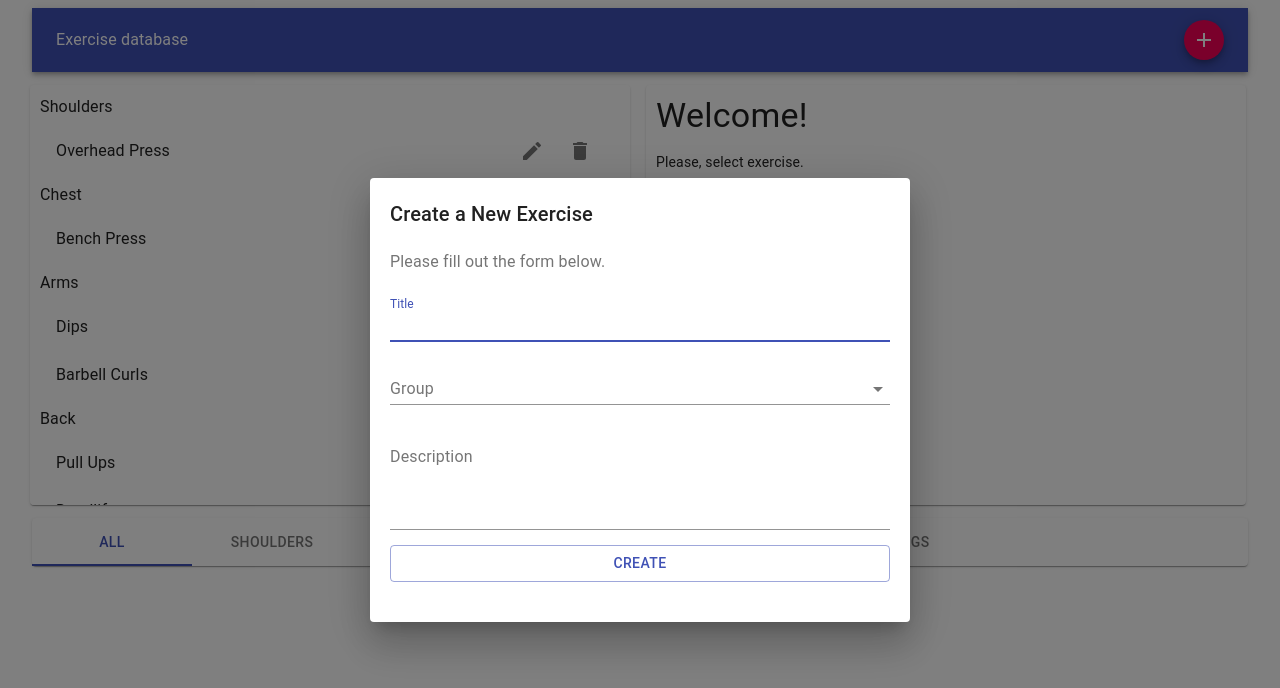
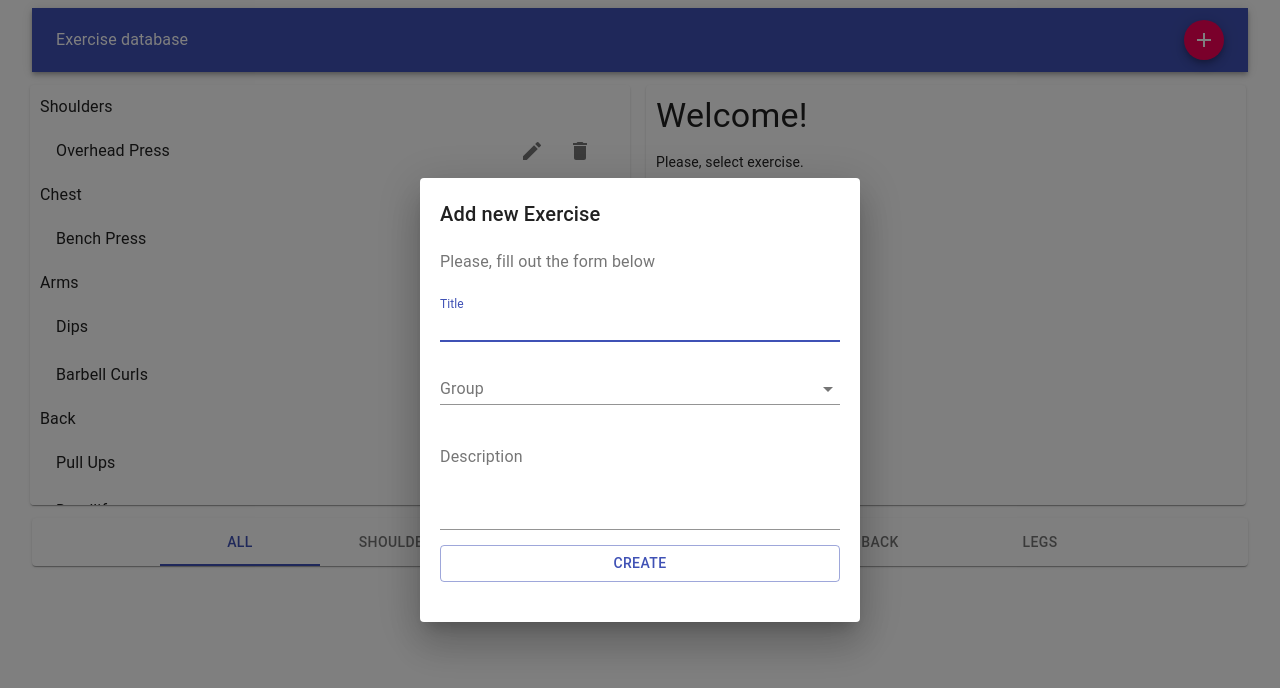
Before and after one commit to vetsnakara/explore-material-ui, a React (Create React App) app: page / in a window 1280 px wide. Both pictures are taken after a click on the button 1204 px from the left and 40 px from the top of the page. Shown: the top 688 px of the page. Built offline with nearby package versions, Linux system fonts and the light colour scheme.

Commit message:
Refactoring

```diff
--- a/src/components/App.js
+++ b/src/components/App.js
@@ -65,6 +65,8 @@ class App extends React.Component {
   }
 
   handleExerciseDelete = id => {
+    if (!window.confirm("Are you sure?")) return;
+
     this.setState(state => ({
       ...state,
       exercises: state.exercises.filter(exercise => exercise.id !== id),
--- /dev/null
+++ b/src/components/excercises/AddButton.js
@@ -0,0 +1,19 @@
+import React from 'react';
+
+import { Fab } from "@material-ui/core";
+import { Add as AddIcon } from "@material-ui/icons";
+
+const AddButton = ({ onClick }) => {
+  return (
+    <Fab
+      size="small"
+      color="secondary"
+      aria-label="add"
+      onClick={onClick}
+    >
+      <AddIcon />
+    </Fab>
+  );
+}
+
+export default AddButton;
--- a/src/components/excercises/CreateDialog.js
+++ b/src/components/excercises/CreateDialog.js
@@ -1,93 +1,49 @@
 import React from "react";
-
-import {
-  Fab,
-  Dialog,
-  DialogContent,
-  DialogContentText,
-  DialogTitle
-} from "@material-ui/core";
-
 import { withStyles } from "@material-ui/core/styles";
 
-import { Add as AddIcon } from "@material-ui/icons";
-
 import Form from "./Form";
+import DialogContainer from "./Dialog"
+import AddButton from "./AddButton"
 
 const styles = {
   title: {
     padding: "20px 20px 10px"
   },
 
-  actions: { padding: "20px 10px" },
-
   content: {
     display: "flex",
     flexDirection: "column",
-    minWidth: 500, "& > *": { marginBottom: 15 },
+    minWidth: 400,
+    "& > *": {
+      marginBottom: 15
+    },
     padding: "10px 20px"
   }
 };
 
-class CreateDialog extends React.Component {
-  state = {
-    open: false,
-    exercise: {
-      title: "",
-      description: "",
-      group: ""
-    }
-  };
+const Dialog = withStyles(styles)(DialogContainer);
 
-  handleOpen = () => this.setState({ open: true });
+const CreateDialog = ({ groups, onCreate }) => {
+  const handleSubmit = onClose => exercise => {
+    onClose();
+    onCreate(exercise);
+  }
 
-  handleClose = () => this.setState({ open: false });
+  return (
+    <Dialog
+      title="Add new Exercise"
+      subtitle="Please, fill out the form below"
+      openButton={AddButton}
+    >
+      {onClose =>
+        <Form
+          groups={groups}
+          onSubmit={handleSubmit(onClose)}
+          submitButtonText="Create"
+        />
+      }
+    </Dialog>
+  )
+};
 
-  handleSubmit = exercise => {
-    // todo: add validation
-
-    const { onCreate } = this.props;
-
-    this.setState({
-      open: false
-    });
-
-    onCreate(exercise);
-  };
-
-  render() {
-    const { groups, classes } = this.props;
-
-    const { open } = this.state;
-
-    return (
-      <React.Fragment>
-        <Fab
-          size="small"
-          color="secondary"
-          aria-label="add"
-          onClick={this.handleOpen}
-        >
-          <AddIcon />
-        </Fab>
-        <Dialog
-          open={open}
-          onClose={this.handleClose}
-          aria-labelledby="form-dialog-title"
-        >
-          <DialogTitle className={classes.title} id="form-dialog-title">
-            Create a New Exercise
-          </DialogTitle>
-          <DialogContent className={classes.content}>
-            <DialogContentText>
-              Please fill out the form below.
-            </DialogContentText>
-            <Form groups={groups} onSubmit={this.handleSubmit} submitButtonText="Create" />
-          </DialogContent>
-        </Dialog>
-      </React.Fragment>
-    );
-  }
-}
-
-export default withStyles(styles)(CreateDialog);
+export default CreateDialog;
--- a/src/components/excercises/Dialog.js
+++ b/src/components/excercises/Dialog.js
@@ -0,0 +1,62 @@
+import React from "react";
+
+import {
+  Dialog as MuiDialog,
+  DialogContent,
+  DialogContentText,
+  DialogTitle
+} from "@material-ui/core";
+
+class Dialog extends React.Component {
+  state = {
+    open: false,
+  };
+
+  handleOpen = () => {
+    this.setState({ open: true })
+  };
+
+  handleClose = () => {
+    this.setState({ open: false })
+  };
+
+  render() {
+    const { open } = this.state;
+
+    const {
+      title,
+      subtitle,
+      children,
+      openButton: OpenButton,
+      classes = {}
+    } = this.props;
+
+    return (
+      <React.Fragment>
+        <OpenButton onClick={this.handleOpen} />
+
+        <MuiDialog
+          open={open}
+          onClose={this.handleClose}
+        >
+          <DialogTitle className={classes.title}>
+            {title}
+          </DialogTitle>
+
+          <DialogContent className={classes.content}>
+            {
+              subtitle && (
+                <DialogContentText>
+                  {subtitle}
+                </DialogContentText>
+              )
+            }
+            {children(this.handleClose)}
+          </DialogContent>
+        </MuiDialog>
+      </React.Fragment>
+    );
+  }
+}
+
+export default Dialog;
--- a/src/components/excercises/Form.js
+++ b/src/components/excercises/Form.js
@@ -28,7 +28,7 @@ class Form extends React.Component {
     group: ""
   };
 
-  componentDidUpdate(prevProps, prevState) {
+  componentDidUpdate(prevProps) {
     if (prevProps.initState && prevProps.initState !== this.props.initState) {
       this.setState(this.props.initState)
     }
@@ -41,14 +41,17 @@ class Form extends React.Component {
     }));
   };
 
-  handleSubmit = () => this.props.onSubmit(this.state);
+  handleSubmit = e => {
+    e.preventDefault();
+    this.props.onSubmit(this.state)
+  };
 
   render() {
     const { groups, classes, submitButtonText = "OK" } = this.props;
     const { title, description, group } = this.state;
 
     return (
-      <form className={classes.root} onClick={this.handleSubmit} >
+      <form className={classes.root} onSubmit={this.handleSubmit} >
         <TextField
           autoFocus
           margin="dense"
--- a/src/components/layout/Footer.js
+++ b/src/components/layout/Footer.js
@@ -17,8 +17,9 @@ const Footer = ({ selectedGroup, groups, onSelect }) => {
         value={index}
         indicatorColor="primary"
         textColor="primary"
-        variant="scrollable"
+        // variant="scrollable"
         onChange={handleSelect}
+        centered
       >
         <Tab value={0} label="All" />
         {groups.map(group => (
```
